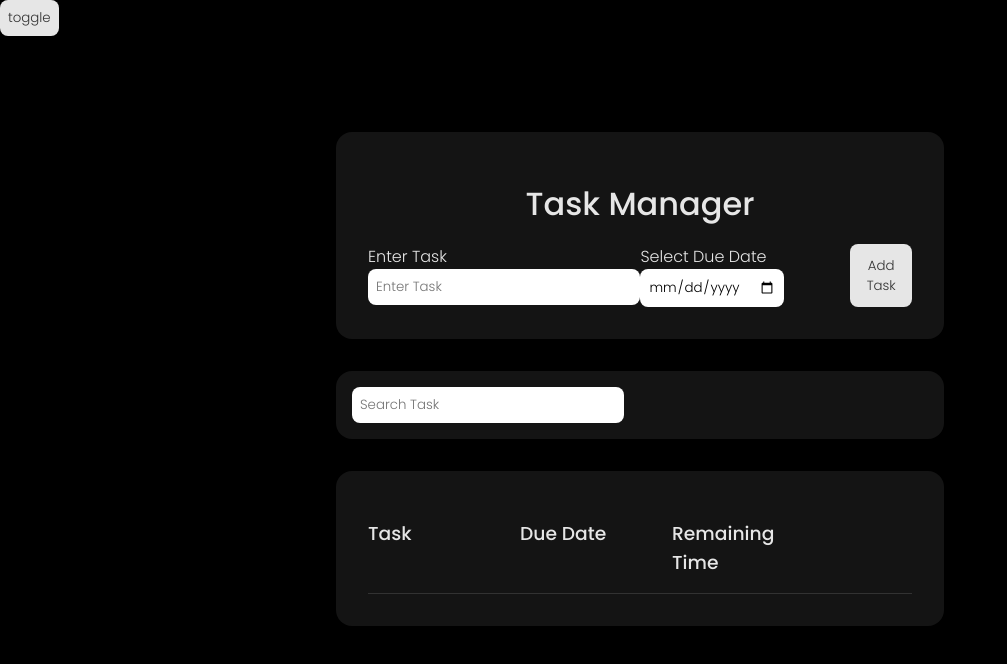
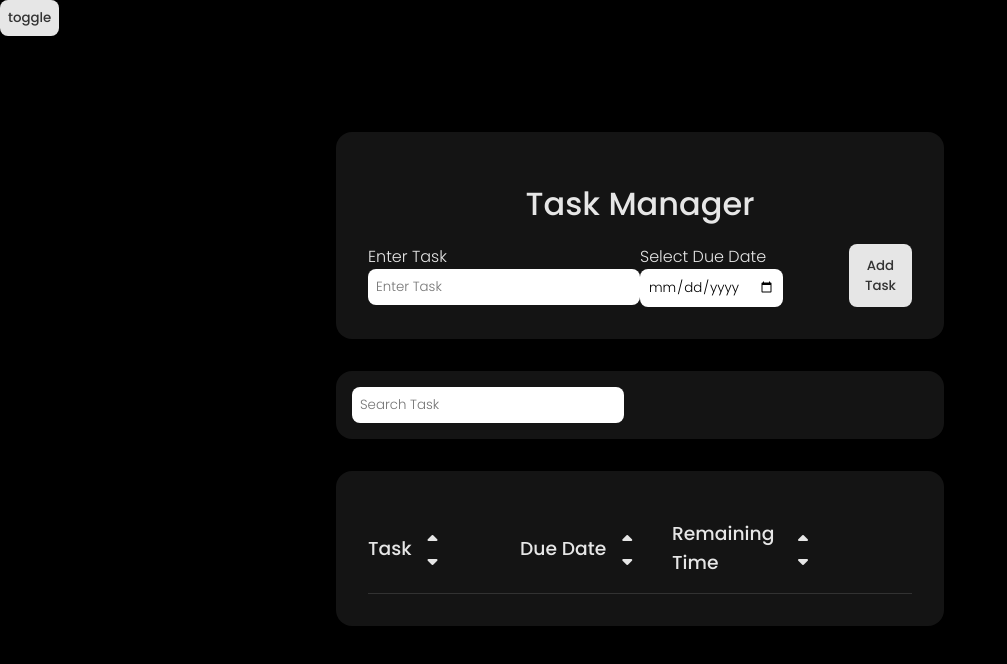
Before and after one commit to kedaragate/toDoList2025, a plain HTML site: page index.html in a window 1280 px wide. Shown: the whole page, without its empty margins (0-1007 px from the left). Drawn offline with Linux system fonts and the light colour scheme.

Commit message:
sorting feature in progress

```diff
--- a/createToDoElement.js
+++ b/createToDoElement.js
@@ -1,17 +1,20 @@
 import createSpanElement from "./createSpanElement.js";
 import calculateTimeRemaining from "./calculateTimeRemaining.js";
 const toDoList = document.querySelector(".to-do-list");
-const headingListItem = document.createElement("li");
-const listHeading1 = document.createElement("h3");
-const listHeading2 = document.createElement("h3");
-const listHeading3 = document.createElement("h3");
-listHeading1.textContent = "Task";
-listHeading2.textContent = "Due Date";
-listHeading3.textContent = "Remaining Time";
-headingListItem.appendChild(listHeading1);
-headingListItem.appendChild(listHeading2);
-headingListItem.appendChild(listHeading3);
-toDoList.appendChild(headingListItem);
+// const headingListItem = document.createElement("li");
+// const listHeading1 = document.createElement("h3");
+// const listHeading2 = document.createElement("h3");
+// const listHeading3 = document.createElement("h3");
+// listHeading1.textContent = "Task";
+// listHeading2.textContent = "Due Date";
+// listHeading3.textContent = "Remaining Time";
+// listHeading1.id = "task-name-heading";
+// listHeading2.id = "due-date-heading";
+// listHeading3.id = "remaining-time-heading";
+// headingListItem.appendChild(listHeading1);
+// headingListItem.appendChild(listHeading2);
+// headingListItem.appendChild(listHeading3);
+// toDoList.appendChild(headingListItem);
 let counter = 1;
 export default function createToDoElement({ text, dueDate }) {
   try {
--- a/index.html
+++ b/index.html
@@ -54,11 +54,39 @@
           <!-- <h3>Due Date</h3> -->
           <!-- <h3>Remaining Time</h3> -->
           <!-- </div> -->
-          <ul class="to-do-list"></ul>
+          <ul class="to-do-list">
+            <li>
+              <div class="task-list-headings-item">
+                <h3 id="task-name-heading">Task</h3>
+                <div class="sort-icon-container">
+                  <i class="fa-solid fa-sort-up sort-task-icon"></i>
+                  <i class="fa-solid fa-sort-down sort-task-icon"></i>
+                </div>
+              </div>
+              <div class="task-list-headings-item">
+                <h3 id="due-date-heading">Due Date</h3>
+                <div class="sort-icon-container">
+                  <i class="fa-solid fa-sort-up sort-task-icon"></i>
+                  <i class="fa-solid fa-sort-down sort-task-icon"></i>
+                </div>
+              </div>
+              <div class="task-list-headings-item">
+                <h3 id="remaining-time-heading">Remaining Time</h3>
+                <div class="sort-icon-container">
+                  <i class="fa-solid fa-sort-up sort-task-icon"></i>
+                  <i class="fa-solid fa-sort-down sort-task-icon"></i>
+                </div>
+              </div>
+            </li>
+          </ul>
         </div>
       </div>
     </main>
 
     <script src="script.js" type="module"></script>
+    <script
+      src="https://kit.fontawesome.com/60ce62e26d.js"
+      crossorigin="anonymous"
+    ></script>
   </body>
 </html>
--- a/script.js
+++ b/script.js
@@ -2,7 +2,8 @@ import createToDoElement from "./createToDoElement.js";
 import themeToggler from "./themeToggler.js";
 import editToDoEelement from "./editToDoElement.js";
 import deleteTask from "./deleteTask.js";
-import filterTask from "./filterTask.js";
+import filterTasks from "./filterTasks.js";
+import sortTasks from "./sortTasks.js";
 const dueDate = document.querySelector("#due-date");
 
 const today = new Date().toISOString().split("T")[0];
@@ -12,7 +13,8 @@ dueDate.min = today;
 themeToggler();
 editToDoEelement();
 deleteTask();
-filterTask();
+filterTasks();
+sortTasks();
 const toDoFormData = document.querySelector("#to-do-item-form");
 const toDoList = document.querySelector(".to-do-list");
 // const container = document.querySelector(".container");
--- /dev/null
+++ b/sortTasks.js
@@ -0,0 +1,15 @@
+export default function sortTasks() {
+  const sortEle = document.querySelectorAll(".sort-task-icon");
+  sortEle.forEach((sortIcon) => {
+    sortIcon.addEventListener("click", (e) => {
+      const toDoList = document.querySelectorAll(".list-item");
+      const toDoListArray = Array.from(toDoList);
+      const sortText = e.target.value.toLowerCase();
+      console.log(toDoListArray);
+
+      toDoListArray.forEach((element) => {
+        element.style.display = filteredList.includes(element) ? "" : "none";
+      });
+    });
+  });
+}
--- a/style.css
+++ b/style.css
@@ -7,6 +7,7 @@
   list-style: none;
   transition: background-color var(--trasition-duration) ease-in;
   /* transition: all var(--trasition-duration) ease-in; */
+
   font-family: "Poppins", serif;
   font-weight: 300;
   box-sizing: border-box;
@@ -94,10 +95,11 @@ h3 {
 #edit-form {
   position: fixed;
   background-color: var(--bg-container);
-  width: fit-content;
+  width: 50vw;
   height: fit-content;
   padding: 1rem;
   border-radius: 1rem;
+  border: 1px solid var(--border-color);
 
   top: 50%;
   left: 50%;
@@ -147,7 +149,7 @@ h3 {
 }
 
 .to-do-list > li > span,
-h3 {
+.task-list-headings-item {
   width: 25%;
 }
 button {
@@ -159,6 +161,7 @@ button {
   cursor: pointer;
   background-color: var(--primary-btn-bg-color);
   color: var(--primary-btn-text-color);
+  font-weight: 500;
 }
 
 button:hover {
@@ -172,6 +175,7 @@ input {
   padding: 0.5rem;
   border-radius: 0.5rem;
 }
+
 .search-task-div {
   width: 100%;
 
@@ -180,3 +184,19 @@ input {
   background-color: var(--bg-container);
   border-radius: 1rem;
 }
+
+.task-list-headings-item {
+  display: flex;
+  justify-content: flex-start;
+  gap: 1rem;
+  align-items: center;
+}
+.sort-icon-container {
+  display: flex;
+  flex-direction: column;
+  justify-content: flex-start;
+  max-height: 50%;
+}
+.sort-task-icon {
+  height: 25%;
+}
```
Also changed, not shown: filterTasks.js (renamed from filterTask.js).
